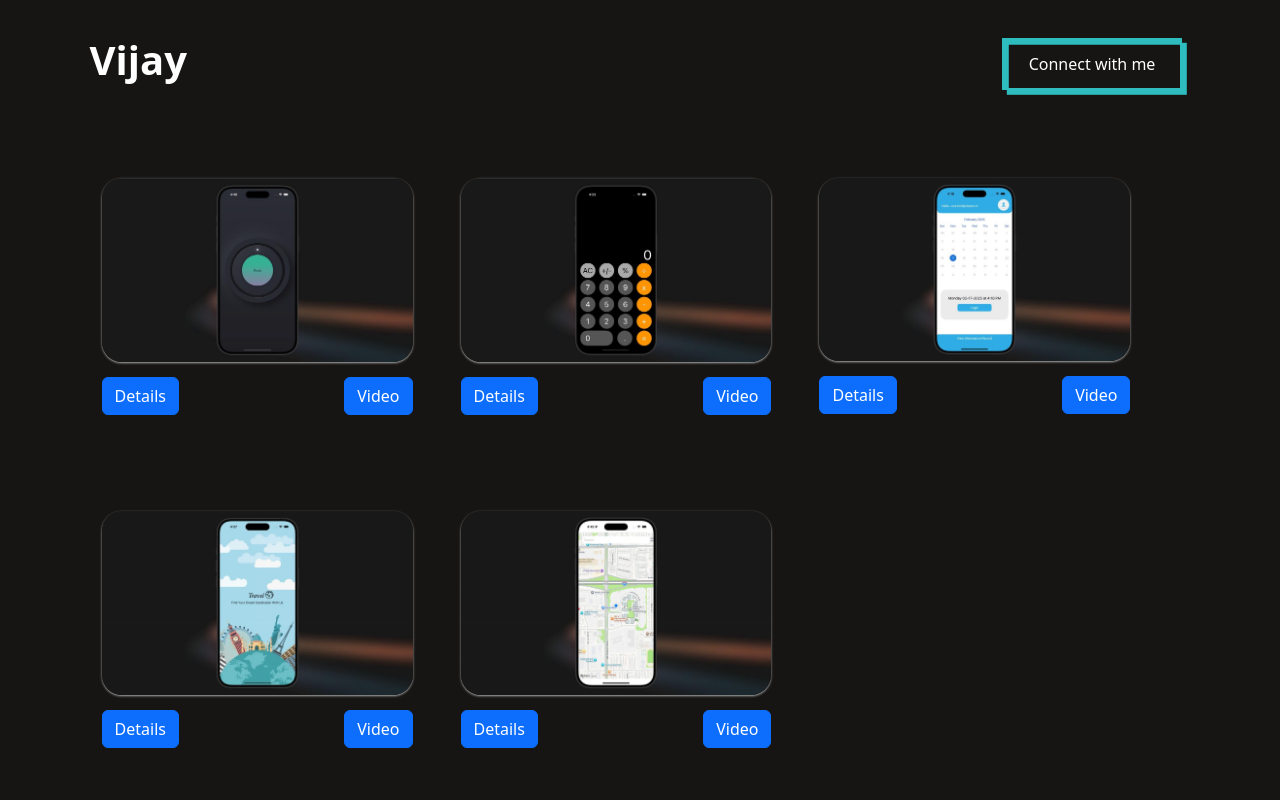
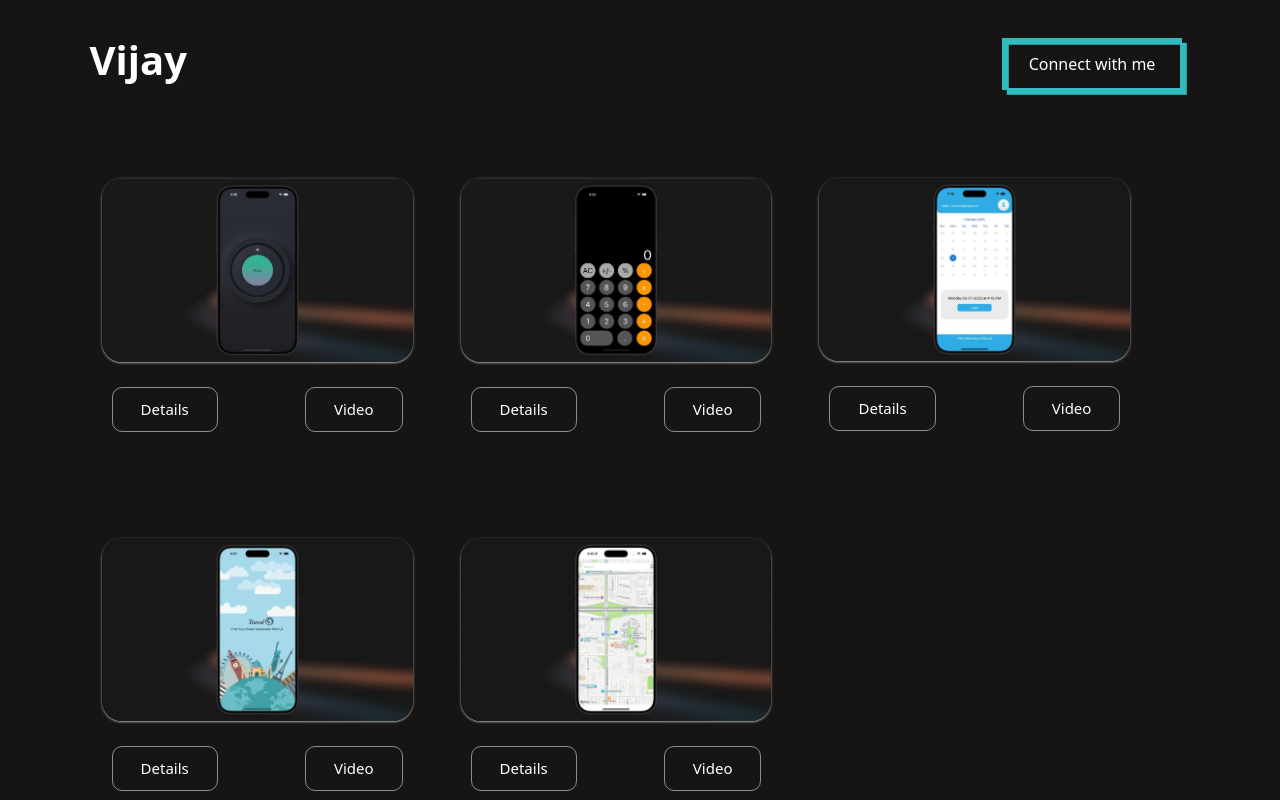
Before and after one commit to devikaupendran/user-portfolio, a React (Vite) app: page /new-projects in a window 1280 px wide. Shown: the top 800 px of the page. Built offline with nearby package versions, Linux system fonts and the light colour scheme.

Commit message:
changed the button style

```diff
--- a/src/components/ShowProjects/ShowProjects.css
+++ b/src/components/ShowProjects/ShowProjects.css
@@ -51,6 +51,7 @@
     transform: scale(1.1);
     transition: 1s ease;
 }
+
 .imageOverlay:hover .title-overlay {
     opacity: 1;
 }
@@ -66,9 +67,20 @@
 .viewBtn {
     margin-top: 15px;
     display: flex;
-    justify-content: space-between;
+    justify-content: space-evenly;
     align-items: center;
     gap: 10px;
+    padding: 10px;
+}
+
+.custom-project-btn {
+    border: 1px solid rgba(255, 255, 255, 0.509);
+    outline: none;
+    background-color: transparent;
+    color: white;
+    padding: 10px 28px;
+    border-radius: 10px;
+    font-size: 15px;
 }
 
 /* ------------------ video container ---------------  */
@@ -193,7 +205,7 @@
     height: 40px;
     color: #fff;
     border-radius: 5px;
-    padding: 10px 25px;
+    padding: 10px 23px;
     font-family: 'Lato', sans-serif;
     font-weight: 500;
     font-size: 23px;
@@ -203,7 +215,9 @@
         7px 7px 20px 0px rgba(0, 0, 0, .1),
         4px 4px 5px 0px rgba(0, 0, 0, .1);
     outline: none;
+    margin: 5px 10px;
 }
+
 
 .btn-16 {
     border: none;
@@ -275,6 +289,7 @@
 .project-details a {
     color: blue;
 }
+
 .project-details a:hover {
     text-decoration: underline;
 }
--- a/src/components/ShowProjects/ShowProjects.jsx
+++ b/src/components/ShowProjects/ShowProjects.jsx
@@ -71,8 +71,8 @@ const ShowProjects = () => {
 
                         {/* -------------- button for detailed view and show the video --------------  */}
                         <div className="viewBtn d-flex justify-content-between align-items-center">
-                            <button className="btn btn-primary" onClick={() => handleImageClick(item)}>Details</button>
-                            <button className="btn btn-primary" onClick={() => handleVideoClick(item)}>Video</button>
+                            <button className="custom-project-btn" onClick={() => handleImageClick(item)}>Details</button>
+                            <button className="custom-project-btn"  onClick={() => handleVideoClick(item)}>Video</button>
                         </div>
                     </div>
                 ))}
--- a/src/components/Skills/Skills.jsx
+++ b/src/components/Skills/Skills.jsx
@@ -26,7 +26,6 @@ const Skills = () => {
                         <div className="percentage">
                             <p style={{ width: '70%' }} /> <span>7.5</span>
                         </div>
-
                     </div>
 
                     {/* ------ SWIFT UI  -------- */}
```
